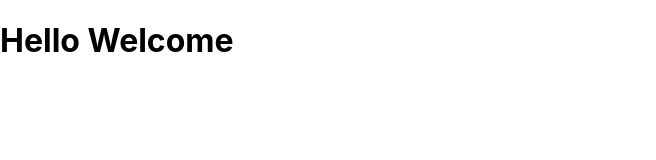
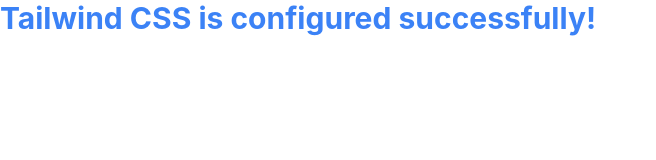
Before and after one commit to jayesh-ingale/AgriTech-, a React app in the folder frontend/: page / in a window 1280 px wide. Shown: the whole page, without its empty margins (0-656 px from the left). Built offline with nearby package versions, Linux system fonts and the light colour scheme.

Commit message:
Configured Tailwind CSS and updated index.js

```diff
--- /dev/null
+++ b/frontend/postcss.config.js
@@ -0,0 +1,6 @@
+module.exports = {
+  plugins: {
+    tailwindcss: {},
+    autoprefixer: {},
+  },
+}
--- a/frontend/src/index.css
+++ b/frontend/src/index.css
@@ -1,3 +1,7 @@
+@tailwind base;
+@tailwind components;
+@tailwind utilities;
+
 body {
   margin: 0;
   font-family: -apple-system, BlinkMacSystemFont, 'Segoe UI', 'Roboto', 'Oxygen',
--- a/frontend/src/index.js
+++ b/frontend/src/index.js
@@ -1,21 +1,18 @@
+
+
+// If you want to start measuring performance in your app, pass a function
+// to log results (for example: reportWebVitals(console.log))
+// or send to an analytics endpoint. Learn more: https://bit.ly/CRA-vitals
+
 import React from 'react';
 import ReactDOM from 'react-dom/client';
 import './index.css';
 
-import reportWebVitals from './reportWebVitals';
-
 const root = ReactDOM.createRoot(document.getElementById('root'));
 root.render(
   <React.StrictMode>
-    <div>
-      <h1>
-        Hello Welcome
-      </h1>
+    <div className="text-3xl font-bold text-blue-500">
+      Tailwind CSS is configured successfully!
     </div>
   </React.StrictMode>
 );
-
-// If you want to start measuring performance in your app, pass a function
-// to log results (for example: reportWebVitals(console.log))
-// or send to an analytics endpoint. Learn more: https://bit.ly/CRA-vitals
-reportWebVitals();
--- /dev/null
+++ b/frontend/tailwind.config.js
@@ -0,0 +1,10 @@
+/** @type {import('tailwindcss').Config} */
+export default {
+  content: [
+    "./src/**/*.{js,jsx,ts,tsx}",
+  ],
+  theme: {
+    extend: {},
+  },
+  plugins: [],
+}
```
Also changed, not shown: frontend/package.json (+8 -0 lines), 1 other file.
